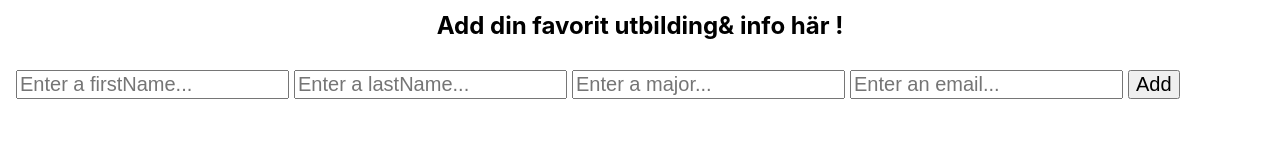
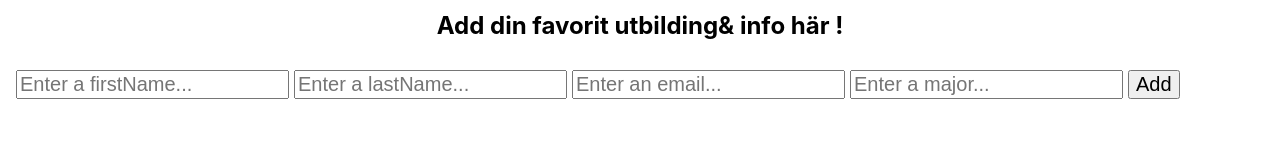
Before and after one commit to Blizzardst15/Webbramverk-Grupparbete, a React (Create React App) app in the folder jensen/: page /bomi in a window 1280 px wide. Shown: the part 342-502 px from the top of the page. Built offline with nearby package versions, Linux system fonts and the light colour scheme.

Commit message:
changes input

```diff
--- a/jensen/src/components/pages/Bomi/Info.js
+++ b/jensen/src/components/pages/Bomi/Info.js
@@ -170,18 +170,19 @@ const Info =() =>{
     placeholder="Enter a lastName..."
     onChange = {handleAddFormChange}
     />
+
+    <input
+    type="text"
+    name="email"
+    ruquired="required"
+    placeholder="Enter an email..."
+    onChange = {handleAddFormChange}
+    />
     <input
     type="text"
     name="major"
     ruquired="required"
     placeholder="Enter a major..."
-    onChange = {handleAddFormChange}
-    />
-    <input
-    type="text"
-    name="email"
-    ruquired="required"
-    placeholder="Enter an email..."
     onChange = {handleAddFormChange}
     />
     <button type="submit">Add</button>
```
